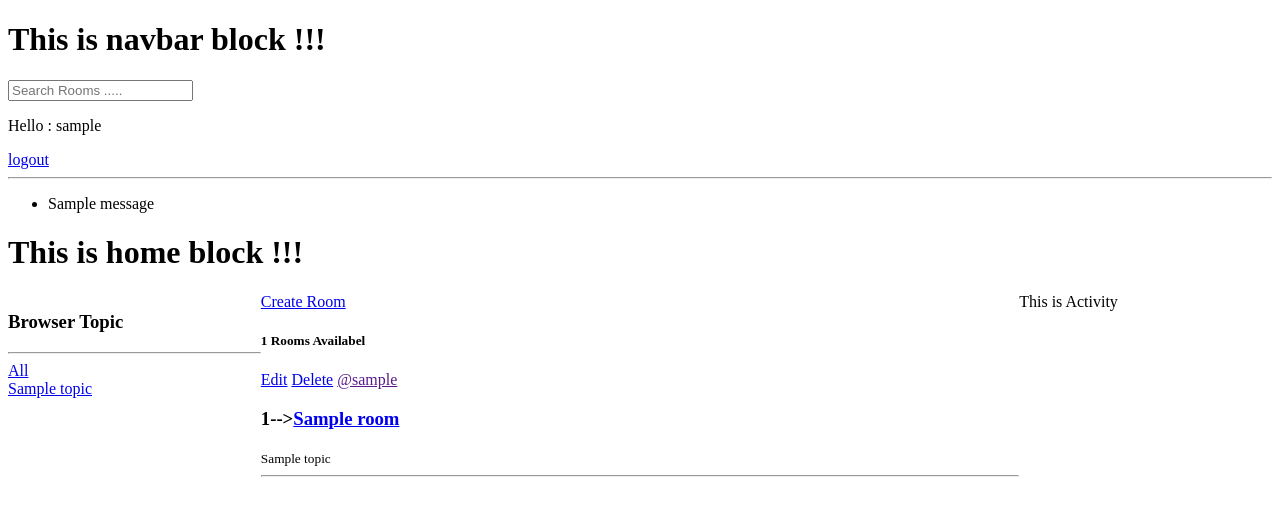
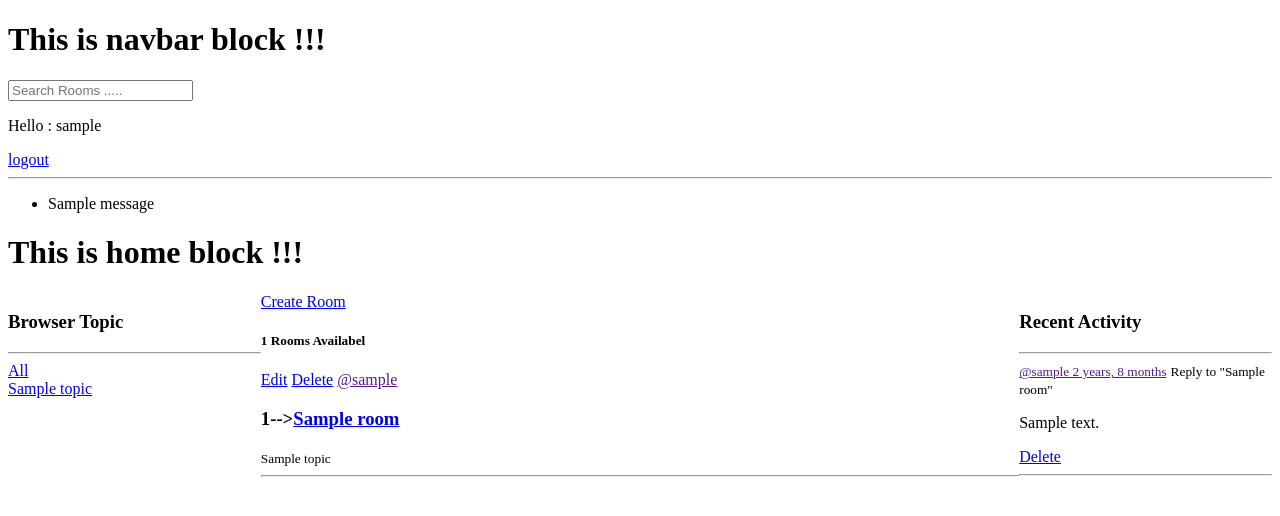
Before and after one commit to codewithpradip/disroom, a Django app: page / in a window 1280 px wide. Shown: the top 516 px of the page. Run offline with Django 4.2, Linux system fonts and the light colour scheme; a user stored in the database is signed in; tables that the repository leaves empty hold one stand-in row (values such as "Sample post"); one stand-in notice (Sample message) is shown.

Commit message:
feat: add activity feed section

```diff
--- a/core/templates/core/home.html
+++ b/core/templates/core/home.html
@@ -39,7 +39,20 @@
             </div>
         </div>
         <div class="activity">
-            This is Activity
+            <h3>Recent Activity</h3>
+            <hr>
+            {% for message in room_messages %}
+            <div>
+                <small><a href="">@{{message.user}} {{message.created_at|timesince}}</a></small>
+                <small>Reply to  "{{message.room}}"</small>
+
+                <p>{{message}}</p>
+                {% if request.user == message.user %}
+                    <a href="{% url 'delete_message' message.id %}">Delete</a>
+                {% endif %}
+                <hr>
+            </div>
+            {% endfor %}
         </div>
     </div>
 {% endblock %}
--- a/core/views.py
+++ b/core/views.py
@@ -1,5 +1,5 @@
 from django.shortcuts import render
-from room.models import Room,Topic
+from room.models import Room,Topic, Message
 from django.db.models import Q
 
 # Create your views here.
@@ -10,7 +10,8 @@ def home_view(request):
         Q(name__icontains=q) |
         Q(description__icontains=q)
     )
+    room_messages = Message.objects.filter(Q(room__topic__name__icontains=q))
     topics = Topic.objects.all()
     room_count = rooms.count()
-    context = {'rooms': rooms, 'room_count': room_count, 'topics': topics}
+    context = {'rooms': rooms, 'room_count': room_count, 'topics': topics, 'room_messages': room_messages}
     return render(request, 'core/home.html', context)
```
